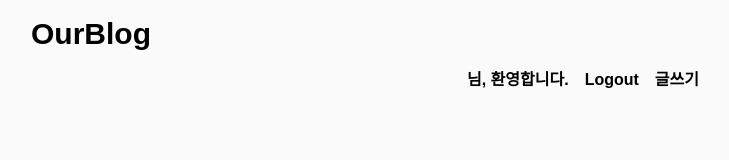
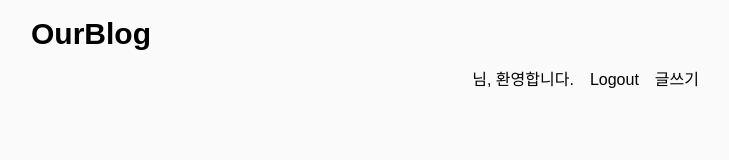
Before and after one commit to ToyMakers/blog-fe-guddnboy, a Next.js app: page /home in a window 1280 px wide. Shown: the top 160 px of the page, without its empty margins (549-1278 px from the left). Built offline with nearby package versions, Linux system fonts and the light colour scheme; no server answers; sample sign-in values are in the browser's storage.

Commit message:
style(Header에서 폰트 볼드 속성 제거)

```diff
--- a/components/Header.tsx
+++ b/components/Header.tsx
@@ -9,7 +9,7 @@ interface HeaderProps {
 const Header: React.FC<HeaderProps> = ({ nickname, logout, navigateTo }) => {
   return (
     <header className="flex justify-end w-full mt-4">
-      <ul className="flex justify-center font-bold mr-4">
+      <ul className="flex justify-center mr-4">
         <li className="mr-4">
           <span
             className="hover:cursor-pointer hover:text-gray-600 transition"
```
